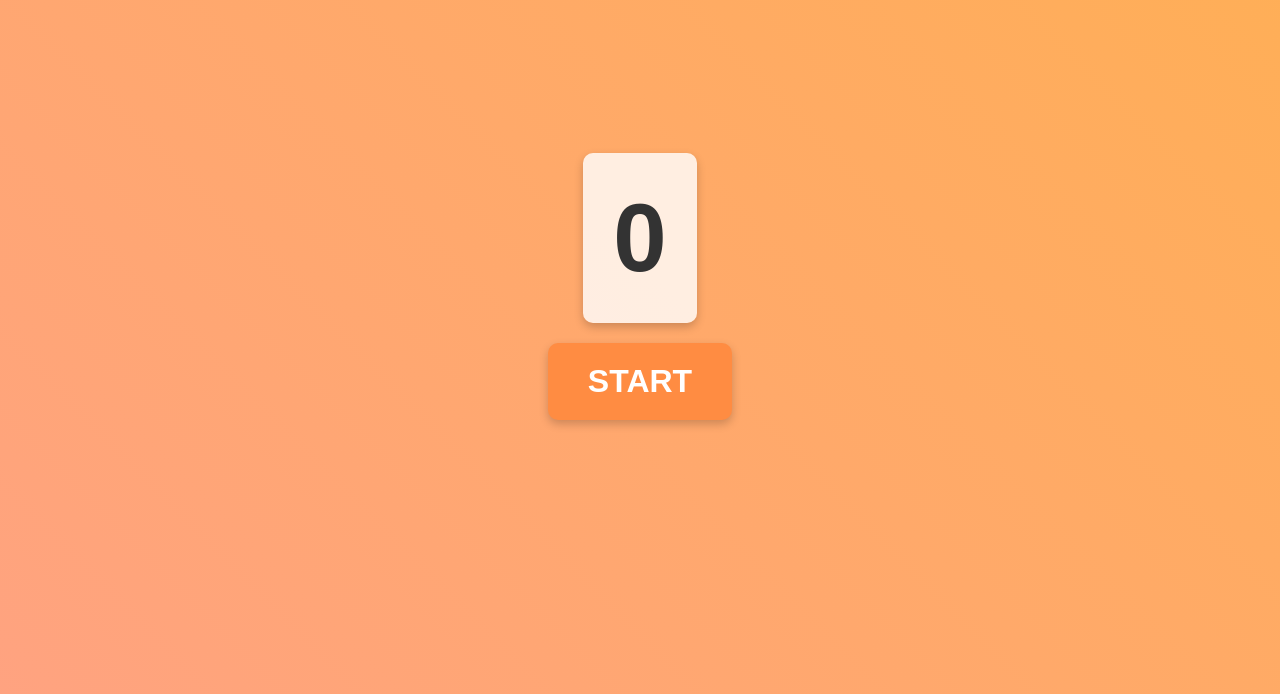
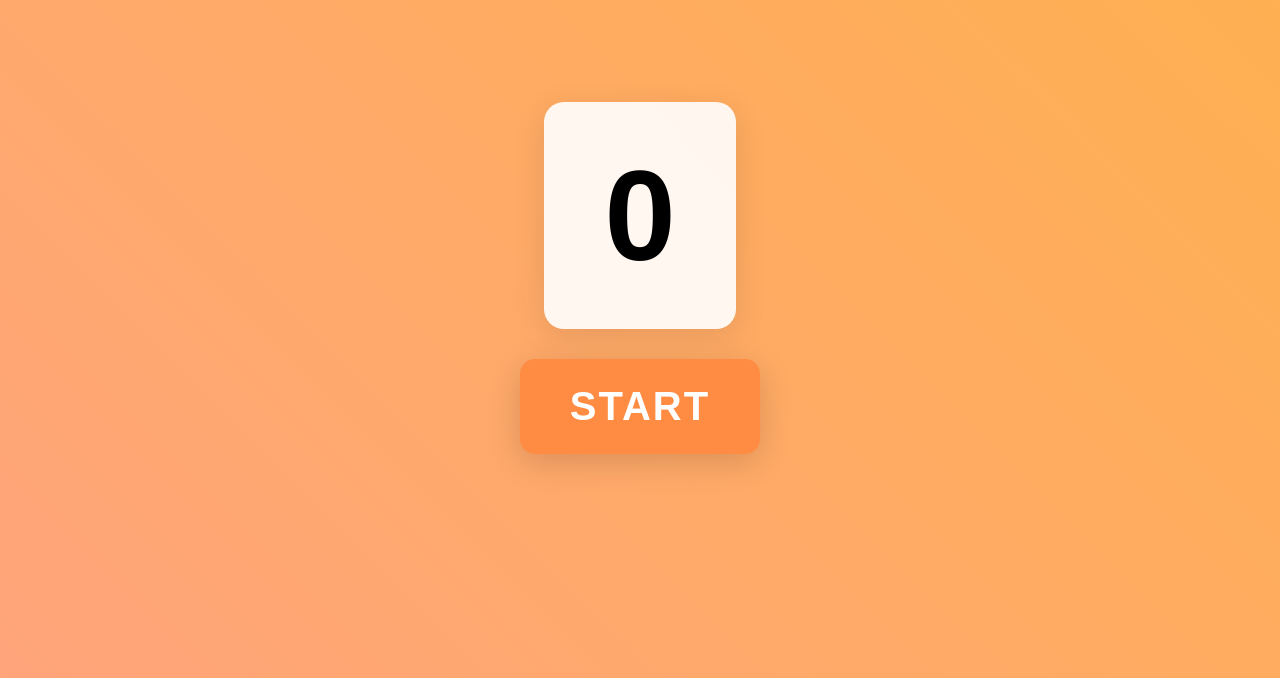
Before and after one commit to seojeonghoo/metronome, a plain HTML site: page index.html in a window 1280 px wide. Shown: the part 122-816 px from the top of the page. Drawn offline with Linux system fonts and the light colour scheme.

Commit message:
index.html

```diff
--- a/index.html
+++ b/index.html
@@ -14,53 +14,63 @@
             justify-content: center;
             height: 100vh;
             font-family: 'Poppins', sans-serif;
-            background: linear-gradient(135deg, #ff9a9e, #ffb347);
-            color: #333;
+            background: linear-gradient(45deg, #ff9a9e, #ffb347);
+            background-size: 200% 200%;
+            animation: gradientAnimation 10s ease infinite;
+            margin: 0;
+            overflow: hidden;
         }
+
         #counter {
-            font-size: 6rem; /* Increased font size */
-            font-weight: bold;
-            margin-bottom: 20px;
-            background: rgba(255, 255, 255, 0.8);
-            padding: 30px; /* Increased padding */
-            border-radius: 10px;
-            box-shadow: 0 4px 10px rgba(0, 0, 0, 0.2);
+            font-size: 8rem;
+            font-weight: 700;
+            margin-bottom: 30px;
+            background: rgba(255, 255, 255, 0.9);
+            padding: 40px 60px;
+            border-radius: 20px;
+            box-shadow: 0 8px 32px rgba(0, 0, 0, 0.1);
+            transition: transform 0.2s ease;
+            user-select: none;
         }
+
+        #counter:active {
+            transform: scale(0.95);
+        }
+
         button {
-            font-size: 2rem; /* Increased font size */
-            padding: 20px 40px; /* Increased padding */
+            font-size: 2.5rem;
+            padding: 25px 50px;
             cursor: pointer;
             border: none;
-            border-radius: 10px;
+            border-radius: 15px;
             background: #ff8c42;
             color: white;
-            font-weight: bold;
-            box-shadow: 0 4px 10px rgba(0, 0, 0, 0.2);
-            transition: 0.3s;
+            font-weight: 600;
+            box-shadow: 0 8px 32px rgba(0, 0, 0, 0.15);
+            transition: all 0.3s ease;
+            text-transform: uppercase;
+            letter-spacing: 2px;
         }
+
         button:hover {
             background: #ff6f00;
-        }
-        body {
-            animation: gradientShift 10s infinite linear;
+            transform: translateY(-2px);
+            box-shadow: 0 12px 36px rgba(0, 0, 0, 0.2);
         }
 
-        body {
-            height: 100vh;
-            display: flex;
-            justify-content: center;
-            align-items: center;
-            background: linear-gradient(45deg, #ff9a9e, #ffb347);
-            background-size: 200% 200%;
-            animation: gradientAnimation 2s infinite alternate;
+        button:active {
+            transform: translateY(1px);
         }
 
         @keyframes gradientAnimation {
             0% {
                 background-position: 0% 50%;
             }
+            50% {
+                background-position: 100% 50%;
+            }
             100% {
-                background-position: 100% 50%;
+                background-position: 0% 50%;
             }
         }
     </style>
```
